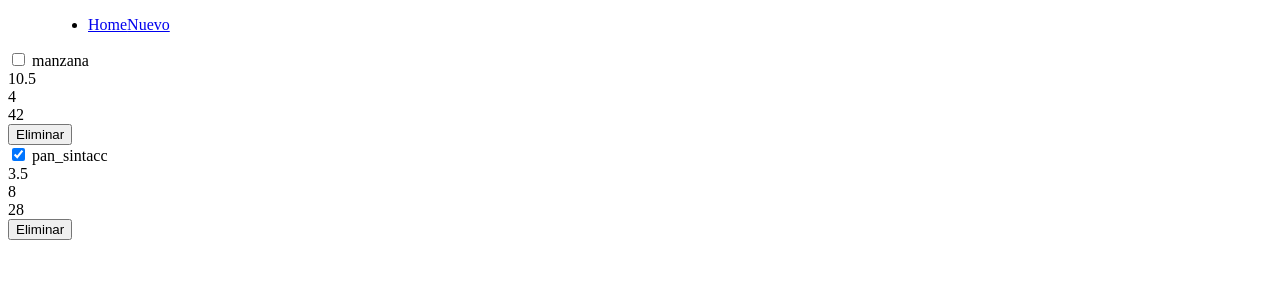
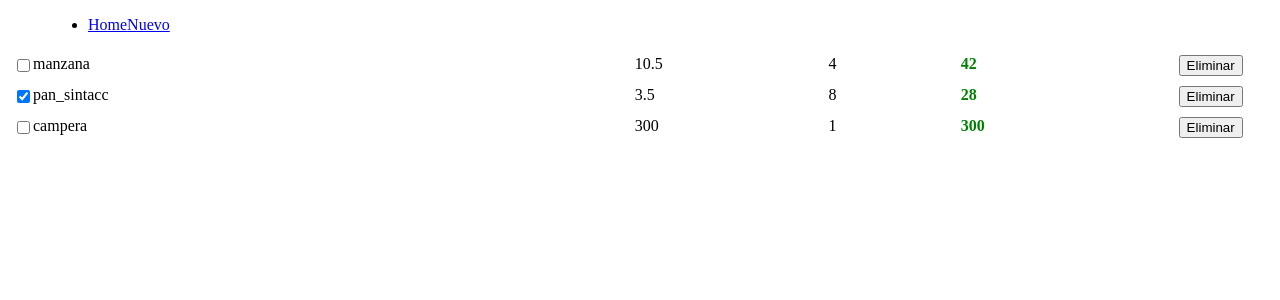
Before and after one commit to gere112/Practicas, an Angular app in the folder trabajo_obligatorio/: page / in a window 1280 px wide. Shown: the top 300 px of the page. Built offline with nearby package versions, Linux system fonts and the light colour scheme.

Commit message:
aplicando css

```diff
--- a/trabajo_obligatorio/src/app/components/item/item.component.css
+++ b/trabajo_obligatorio/src/app/components/item/item.component.css
@@ -0,0 +1,32 @@
+.row{
+    display: flex;
+    box-sizing: border-box;
+}
+div{
+    padding: 5px 0;
+}
+.title{
+    display: flex;
+    width: 50%;
+    padding: 0 5px;
+}
+.price{
+    width: 15%;
+    padding: 0 5px;
+}
+.quantity{
+    width: 10%;
+    padding: 0 5px;
+}
+.total{
+    width: 15%;
+    font-weight: bolder;
+    color: green;
+    padding: 0 5px;
+}
+.actions{
+    width: 10%;
+    text-align: center;
+    box-sizing:border-box;
+    padding: 0 5px;
+}
--- a/trabajo_obligatorio/src/app/components/item/item.component.html
+++ b/trabajo_obligatorio/src/app/components/item/item.component.html
@@ -1,19 +1,19 @@
-<div>
-    <div>
+<div class="row">
+    <div class="title">
         <input type="checkbox" [checked]="item.completed">
         {{ item.title }}
     </div>
-    <div>
+    <div class="price">
         {{ item.price }}
     </div>
-    <div>
+    <div class="quantity">
         {{ item.quantity }}
     </div>
-    <div>
+    <div class="total">
         <!-- total -->
         {{ item.price * item.quantity }}
     </div>
-    <div>
+    <div class="actions">
         <button> Eliminar</button>
     </div>
 </div>
--- a/trabajo_obligatorio/src/app/components/items/items.component.ts
+++ b/trabajo_obligatorio/src/app/components/items/items.component.ts
@@ -31,6 +31,13 @@
         price: 3.5,
         quantity: 8,
         completed: true
+      },
+      {
+        id: 2,
+        title: "campera",
+        price: 300,
+        quantity: 1,
+        completed: false
       }
     ]
 
```
